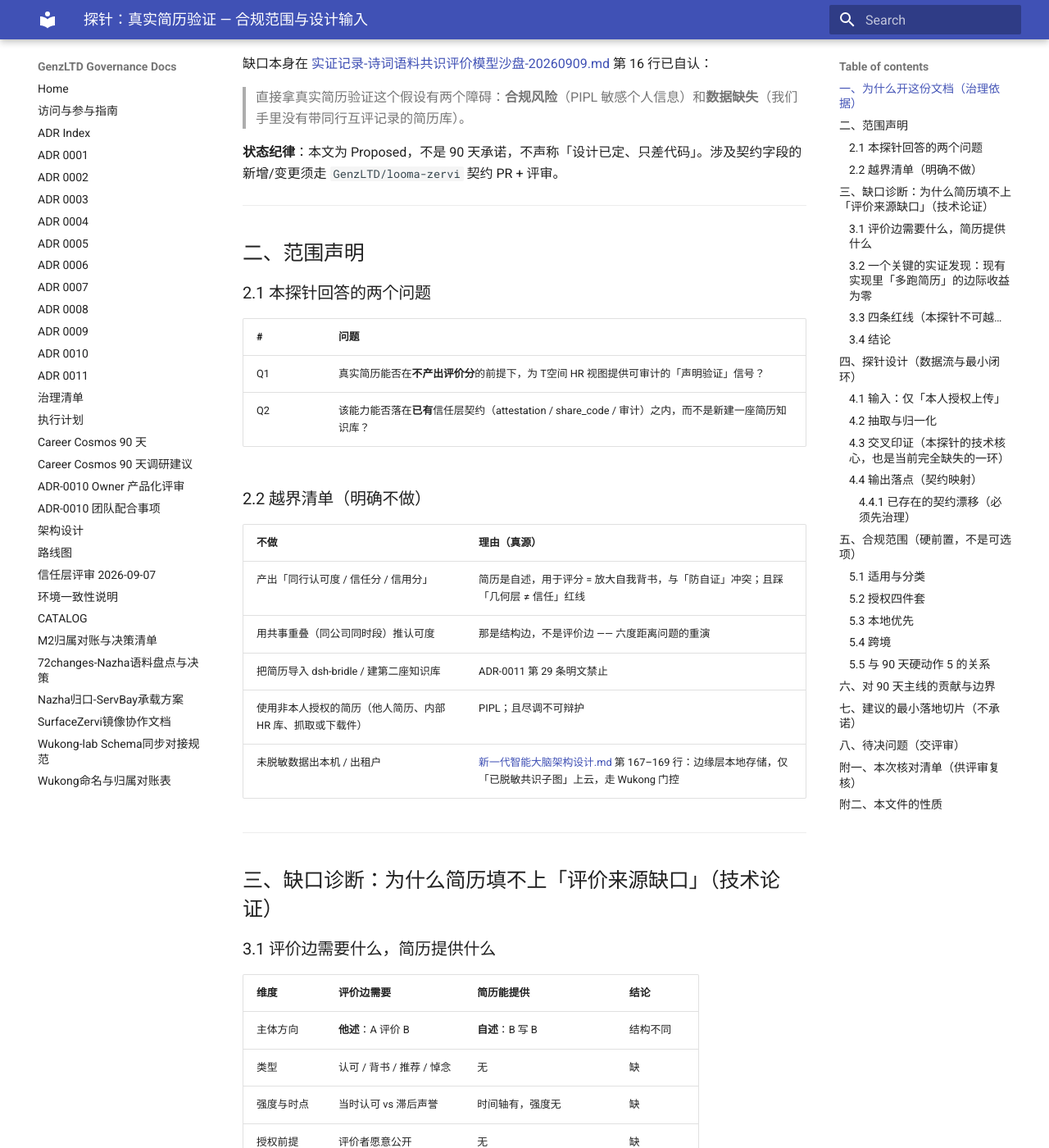
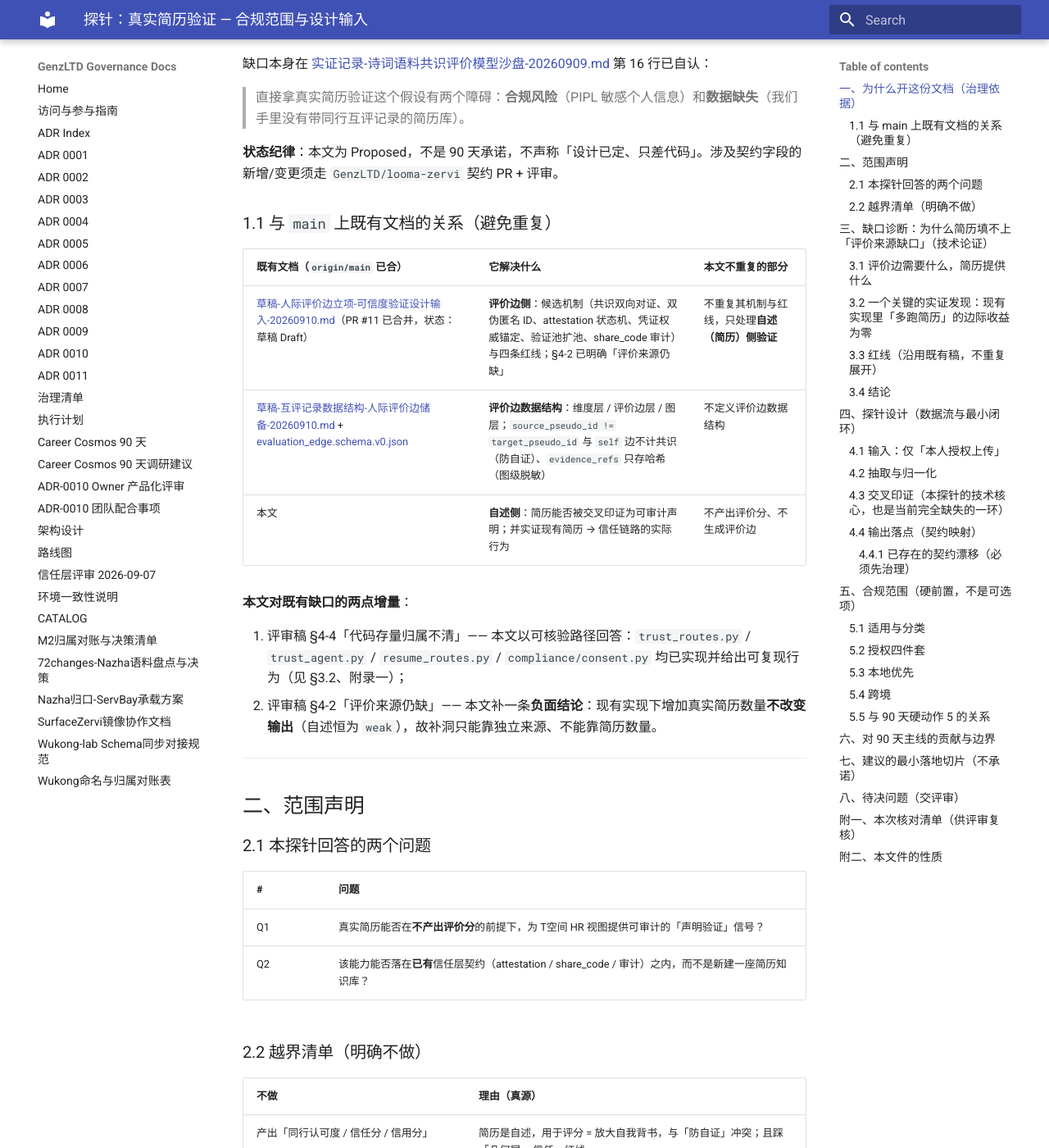
Before and after one commit to GenzLTD/docs, an MkDocs documentation site: the page built from docs/探针-真实简历验证-合规范围与设计输入-20260910.md, in a window 1280 px wide and 1400 px high, scrolled down 536 px. Shown: the whole window at 82% size. Built offline with MkDocs 1.6.1 and Material for MkDocs 9.7.7, drawn with Linux system fonts in a browser that asks for light colours; some of the changed text lies outside the part shown.

Commit message:
docs: 探针稿对齐 main 既有评价边两稿（去重与引用）；补 §1.1 关系与增量说明

```diff
--- a/docs/探针-真实简历验证-合规范围与设计输入-20260910.md
+++ b/docs/探针-真实简历验证-合规范围与设计输入-20260910.md
@@ -18,6 +18,19 @@
 > 直接拿真实简历验证这个假设有两个障碍：**合规风险**（PIPL 敏感个人信息）和**数据缺失**（我们手里没有带同行互评记录的简历库）。
 
 **状态纪律**：本文为 Proposed，不是 90 天承诺，不声称「设计已定、只差代码」。涉及契约字段的新增/变更须走 `GenzLTD/looma-zervi` 契约 PR + 评审。
+
+### 1.1 与 `main` 上既有文档的关系（避免重复）
+
+| 既有文档（`origin/main` 已合） | 它解决什么 | 本文不重复的部分 |
+|---|---|---|
+| [草稿-人际评价边立项-可信度验证设计输入-20260910.md](草稿-人际评价边立项-可信度验证设计输入-20260910.md)（PR #11 已合并，状态：草稿 Draft） | **评价边侧**：候选机制（共识双向对证、双伪匿名 ID、attestation 状态机、凭证权威锚定、验证池扩池、share_code 审计）与四条红线；§4-2 已明确「评价来源仍缺」 | 不重复其机制与红线，只处理**自述（简历）侧验证** |
+| [草稿-互评记录数据结构-人际评价边储备-20260910.md](草稿-互评记录数据结构-人际评价边储备-20260910.md) + [evaluation_edge.schema.v0.json](evaluation_edge.schema.v0.json) | **评价边数据结构**：维度层 / 评价边层 / 图层；`source_pseudo_id != target_pseudo_id` 与 `self` 边不计共识（防自证）、`evidence_refs` 只存哈希（图级脱敏） | 不定义评价边数据结构 |
+| 本文 | **自述侧**：简历能否被交叉印证为可审计声明；并实证现有简历 → 信任链路的实际行为 | 不产出评价分、不生成评价边 |
+
+**本文对既有缺口的两点增量**：
+
+1. 评审稿 §4-4「代码存量归属不清」—— 本文以可核验路径回答：`trust_routes.py` / `trust_agent.py` / `resume_routes.py` / `compliance/consent.py` 均已实现并给出可复现行为（见 §3.2、附录一）；
+2. 评审稿 §4-2「评价来源仍缺」—— 本文补一条**负面结论**：现有实现下增加真实简历数量**不改变输出**（自述恒为 `weak`），故补洞只能靠独立来源、不能靠简历数量。
 
 ---
 
@@ -76,17 +89,21 @@
 
 > 再上传 10 份真实简历，输出仍是 `weak 0.35`。**「拿更多简历跑一跑」不可能把评价来源缺口补上，也补不上验证缺口 —— 唯一能把 `weak` 抬起来的动作是引入「自述之外的独立来源」。**
 
-### 3.3 四条红线（本探针不可越线）
+### 3.3 红线（沿用既有稿，不重复展开）
 
-1. **几何层 ≠ 信任**：共事重叠只是图上的距离，不是认可；
-2. **防自证**：自述内容不得无条件提升可信状态 —— 这一条**代码里已落实**（见 3.2）；
-3. **匿名 ≠ 不可审计**：可以匿名展示给第三方，但内部每一步必须有来源可溯；
-4. **图级脱敏缺口**：单条脱敏不等于整图不可识别，跨源拼接可能重识别 —— 本探针**不做跨源画像拼接**。
+四条红线的完整口径见 [草稿-人际评价边立项-可信度验证设计输入-20260910.md](草稿-人际评价边立项-可信度验证设计输入-20260910.md) §3.3，及其结构落点 [evaluation_edge.schema.v0.json](evaluation_edge.schema.v0.json)。本文只声明对应约束：
+
+| 红线（出处：评审稿 §3.3） | 本探针的对应约束 |
+|---|---|
+| 几何层 ≠ 信任 | 共事重叠只作结构上下文，不进验证结论 |
+| 防自证（自我背书 ≠ 真实证据） | 无独立来源时状态恒为 `weak` —— 代码已落实（§3.2） |
+| 匿名 ≠ 不可审计 | 每条结论可溯源到来源位置（§4.2、§6 判据 1） |
+| 图级脱敏缺口 | 本探针不做跨源画像拼接 |
 
 ### 3.4 结论
 
 > **简历能补「验证」的洞，不能补「评价」的洞。**
-> 评价来源的三条正路 —— 产品内互评采集（`fleet_consensus` / `match_consensus` 的输入）、权威锚定（`credential`）、授权背调对证 —— 都要产品或合作侧动作，本探针不声称替代它们。
+> 「评价来源仍缺」及三条候选补法（产品互评采集 / 权威档案锚定 / 背调对证）已由 [草稿-人际评价边立项](草稿-人际评价边立项-可信度验证设计输入-20260910.md) §4-2 记载，状态为「均未立项」；本文不重复论证，只补一条**负面结论**：现有实现下增加简历数量**不会**改变输出，补洞只能靠独立来源。
 
 ---
 
```
Also changed, not shown: docs/README.md (+1 -1 lines).
